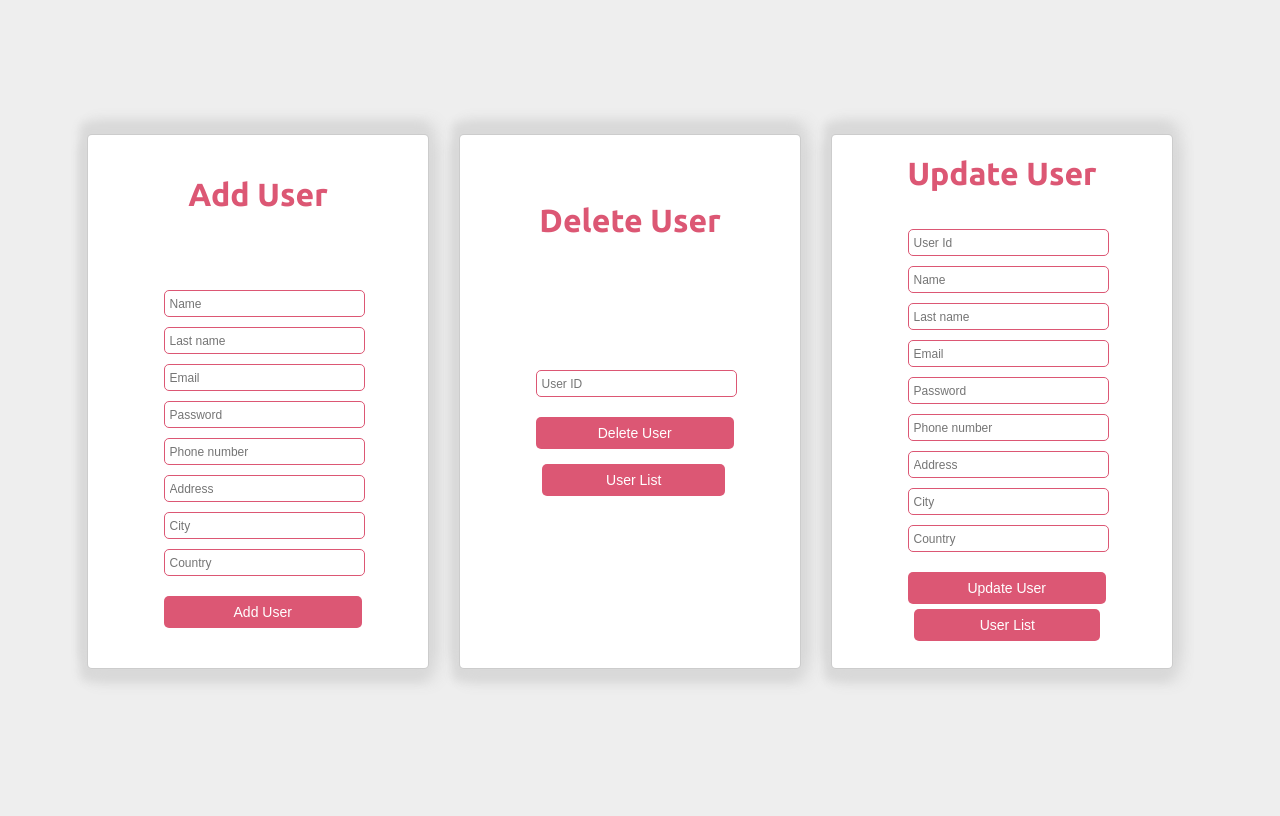
After one commit to ermirasekiraqa/BI-E-Commerce-Website, a PHP site: page /add-delete-edit_users.php in a window 1280 px wide. The commit adds this page. Run offline with PHP 8.4, Linux system fonts and the light colour scheme.

Commit message:
admin now is able to manage users

```diff
--- a/add-delete-edit_product.php
+++ b/add-delete-edit_product.php
@@ -96,7 +96,7 @@ function updateProduct($product_id, $name, $price, $description, $image_url, $br
             echo "No fields provided for update.";
         }
     } else {
-        echo '<script>alert("Product with ID '.$product_id.' does not exist..");</script>';
+        echo   '<script>alert("Product with ID '.$product_id.' does not exist.");</script>';
     }
 }
 
@@ -201,9 +201,9 @@ if ($_SERVER['REQUEST_METHOD'] === 'POST') {
         <div class="category-group">
         <label for="category"><p>Category:</p></label>
         <div class="radio-group">
-            <input type="radio" id="male" name="category" value="male" required>
+            <input type="radio" id="male" name="category" value="male" >
             <label  for="male"><p>Male</p> </label>
-            <input type="radio" id="female" name="category" value="female" required>
+            <input type="radio" id="female" name="category" value="female" >
             <label class="category-options" for="female"><p>Female</p></label>
         </div>
     </div><br><br>
--- /dev/null
+++ b/add-delete-edit_users.php
@@ -0,0 +1,209 @@
+<?php
+// Database connection parameters
+$host = 'localhost';
+$username = 'root';
+$password = '';
+$database = 'testdatabase';
+
+// Create a new PDO instance
+$pdo = new PDO("mysql:host=$host;dbname=$database", $username, $password);
+
+// Function to add a user
+function addUser($name, $last_name, $email, $password, $phone_number, $address, $city, $country)
+{
+    global $pdo;
+    $query = "INSERT INTO users (name, last_name, email, password, phone_number, address, city, country) VALUES (?, ?, ?, ?, ?, ?, ?, ?)";
+    $stmt = $pdo->prepare($query);
+    $stmt->execute([$name, $last_name, $email, $password, $phone_number, $address, $city, $country]);
+    echo "User added successfully.";
+}
+
+// Function to delete a user
+function deleteUser($user_id)
+{
+    global $pdo;
+
+    // Check if the user with the given ID exists in the database
+    $checkQuery = "SELECT COUNT(*) FROM users WHERE id = ?";
+    $checkStmt = $pdo->prepare($checkQuery);
+    $checkStmt->execute([$user_id]);
+    $count = $checkStmt->fetchColumn();
+
+    if ($count > 0) {
+        // Delete the user
+        $deleteQuery = "DELETE FROM users WHERE id = ?";
+        $deleteStmt = $pdo->prepare($deleteQuery);
+        $deleteStmt->execute([$user_id]);
+        echo "User deleted successfully.";
+    } else {
+        echo "User with ID $user_id does not exist.";
+    }
+}
+
+// Function to update a user
+function updateUser($user_id, $name, $last_name, $email, $password, $phone_number, $address, $city, $country)
+{
+    global $pdo;
+
+    // Check if the user with the given ID exists in the database
+    $checkQuery = "SELECT COUNT(*) FROM users WHERE id = ?";
+    $checkStmt = $pdo->prepare($checkQuery);
+    $checkStmt->execute([$user_id]);
+    $count = $checkStmt->fetchColumn();
+
+    if ($count > 0) {
+        // Build the update query
+        $updateFields = [];
+        $values = [];
+
+        // Add the fields and values to update only if they are provided
+        if (!empty($name)) {
+            $updateFields[] = "name = ?";
+            $values[] = $name;
+        }
+        if (!empty($last_name)) {
+            $updateFields[] = "last_name = ?";
+            $values[] = $last_name;
+        }
+        if (!empty($email)) {
+            $updateFields[] = "email = ?";
+            $values[] = $email;
+        }
+        if (!empty($password)) {
+            $updateFields[] = "password = ?";
+            $values[] = $password;
+        }
+        if (!empty($phone_number)) {
+            $updateFields[] = "phone_number = ?";
+            $values[] = $phone_number;
+        }
+        if (!empty($address)) {
+            $updateFields[] = "address = ?";
+            $values[] = $address;
+        }
+        if (!empty($city)) {
+            $updateFields[] = "city = ?";
+            $values[] = $city;
+        }
+        if (!empty($country)) {
+            $updateFields[] = "country = ?";
+            $values[] = $country;
+        }
+
+        if (!empty($updateFields)) {
+            // Update the user
+            $query = "UPDATE users SET " . implode(", ", $updateFields) . " WHERE id = ?";
+            $values[] = $user_id;
+            $stmt = $pdo->prepare($query);
+            $stmt->execute($values);
+            echo '<script>alert("User updated successfully.");</script>';
+        } else {
+            echo "No fields provided for update.";
+        }
+    } else {
+        echo '<script>alert("User with ID '.$user_id.' does not exist.");</script>';
+    }
+}
+
+
+// Check if the form is submitted
+if ($_SERVER['REQUEST_METHOD'] === 'POST') {
+    // Check the action and perform the appropriate operation
+    if (isset($_POST['action'])) {
+        switch ($_POST['action']) {
+            case 'add':
+                $name = $_POST['name'];
+                $last_name = $_POST['last_name'];
+                $email = $_POST['email'];
+                $password = $_POST['password'];
+                $phone_number = $_POST['phone_number'];
+                $address = $_POST['address'];
+                $city = $_POST['city'];
+                $country = $_POST['country'];
+                addUser($name, $last_name, $email, $password, $phone_number, $address, $city, $country);
+                break;
+            case 'delete':
+                $user_id = $_POST['user_id'];
+                deleteUser($user_id);
+                break;
+            case 'update':
+                $user_id = $_POST['user_id'];
+                $name = $_POST['name'];
+                $last_name = $_POST['last_name'];
+                $email = $_POST['email'];
+                $password = $_POST['password'];
+                $phone_number = $_POST['phone_number'];
+                $address = $_POST['address'];
+                $city = $_POST['city'];
+                $country = $_POST['country'];
+                updateUser($user_id, $name, $last_name, $email, $password, $phone_number, $address, $city, $country);
+                break;
+        }
+    }
+}
+?>
+
+<!DOCTYPE html>
+<html>
+<head>
+    <title>User Management</title>
+    <link rel="stylesheet" href="css\add-delete-edit_product.css" />
+    <link rel="stylesheet" type="text/css"
+        href="http://fonts.googleapis.com/css?family=Ubuntu:regular,bold&subset=Latin" />
+</head>
+<body>
+
+<div class="container">
+  <div class="form user-form" >
+    <h1>Add User</h1>
+    <!-- Add User Form -->
+    <form method="post" action="">
+        <input type="hidden" name="action" value="add">
+        <input type="text" placeholder="Name" name="name" required><br>
+        <input type="text" placeholder="Last name" name="last_name" required><br>
+        <input type="email" placeholder="Email" name="email" required><br>
+        <input type="password" placeholder="Password" name="password" required><br>
+        <input type="text" placeholder="Phone number" name="phone_number" required><br>
+        <input type="text" placeholder="Address" name="address" required><br>
+        <input type="text"placeholder="City" name="city" required><br>
+        <input type="text" placeholder="Country" name="country" required><br>
+        <button class="form-button" type="submit" value="Add User">Add User</button>
+    </form>
+    </div>
+
+    <div class="form user-form" >
+    <!-- Delete User Form -->
+    <h1>Delete User</h1>
+    <form method="post" action="">
+        <input type="hidden" name="action" value="delete">
+        <input type="number" placeholder="User ID" name="user_id" required><br>
+        <button class="form-button" type="submit" value="Delete User">Delete User</button>
+    </form>
+    <a href="user-table.php" target="_blank">
+  <button class="form-button user-list-button">User List</button>
+</a>
+    </div>
+
+
+    <div class="form user-form">
+    <!-- Update User Form -->
+    <h1>Update User</h1>
+    <form method="post" action="">
+        <input type="hidden" name="action" value="update">
+        <input type="number" placeholder="User Id" name="user_id" required><br>
+        <input type="text" placeholder="Name" name="name" ><br>
+        <input type="text" placeholder="Last name" name="last_name"><br>
+        <input type="email" placeholder="Email" name="email" ><br>
+        <input type="password" placeholder="Password" name="password" ><br>
+        <input type="text" placeholder="Phone number" name="phone_number" ><br>
+        <input type="text" placeholder="Address" name="address" ><br>
+        <input type="text"placeholder="City" name="city" ><br>
+        <input type="text" placeholder="Country" name="country" ><br>
+        <button class="form-button " type="submit" value="Update User">Update User</button>
+    </form>
+    <a href="user-table.php" target="_blank">
+    <button class="form-button user-list-button-update">User List</button>
+  </a>
+    </div>
+</body>
+</html>
--- a/admin_dashboard.html
+++ b/admin_dashboard.html
@@ -82,7 +82,7 @@
         <a href="add-delete-edit_product.php" class="square">
             <p>Manage Products</p>
         </a>
-        <a href="change-users.html" class="square">
+        <a href="add-delete-edit_users.php" class="square">
             <p>Manage Users</p>
         </a>
         <a href="view-orders.html" class="square">
--- a/css/add-delete-edit_product.css
+++ b/css/add-delete-edit_product.css
@@ -124,3 +124,25 @@
   color: var(--light-grey);
 
 }
+.user-form input{
+  margin-bottom: 10px;
+
+}
+.user-list-button{
+
+  width: 280%;
+  position: relative;
+
+  right: 55px;
+ text-align: center;
+ bottom: 105px;
+}
+.user-list-button-update{
+  width: 285%;
+  position: relative;
+
+right: 55px;
+ text-align: center;
+bottom: 20px;
+
+}
```
Also changed, not shown: user-table.php (added, +55 -0 lines).
